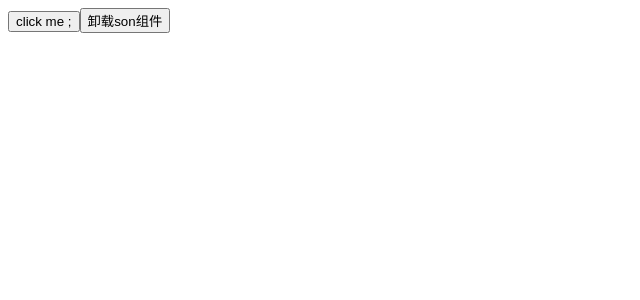
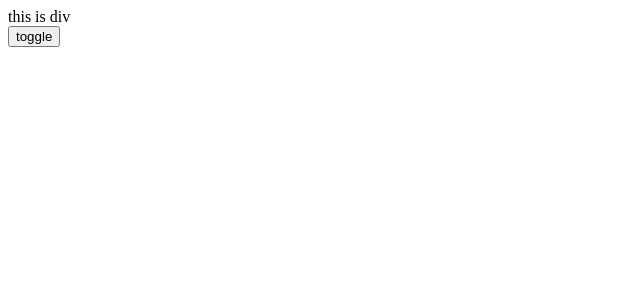
Before and after one commit to LHFloveXCF/react, a React (Create React App) app in the folder react-basic/: page / in a window 1280 px wide. Shown: the top 300 px of the page, without its empty margins (0-640 px from the left). Built offline with nearby package versions, Linux system fonts and the light colour scheme.

Commit message:
hook自定义函数

```diff
--- a/react-basic/src/index.js
+++ b/react-basic/src/index.js
@@ -7,7 +7,7 @@ import ReactDOM from 'react-dom/client';
 // import JsxList from './jsx/jsxList';
 // import JsxCondition from './jsx/jsxCondition';
 // import DemoEvent from './event/demo';
-import Parent from './simple/UseEffect3';
+import Parent from './simple/HookDemo';
 // import Article from './test/article';
 
 const root = ReactDOM.createRoot(document.getElementById('root'));
--- /dev/null
+++ b/react-basic/src/simple/HookDemo.js
@@ -0,0 +1,31 @@
+import { useState } from "react";
+
+function useToogle2() {
+    const [value, setValue] = useState(true)
+    const toggle = () => {
+        setValue(!value)
+    }
+    return {
+        value,
+        toggle
+    }
+}
+// 封装自定义Hook通用思路
+// 1. 声明一个以use打头的函数；
+// 2. 在函数体内封装可复用的逻辑；
+// 3. 把组件中用到的状态或者回调return出去（以对象或者数组）；
+// 4. 在哪个组件中要用这个逻辑，就执行这个函数，解构出来状态和回调进行使用。
+
+function Parent() {
+
+    const {value, toggle} = useToogle2()
+
+    return (
+        <div className="App">
+            {value && <div>this is div</div>}
+            <button onClick={toggle}>toggle</button>
+        </div>
+    );
+}
+
+export default Parent;
```
